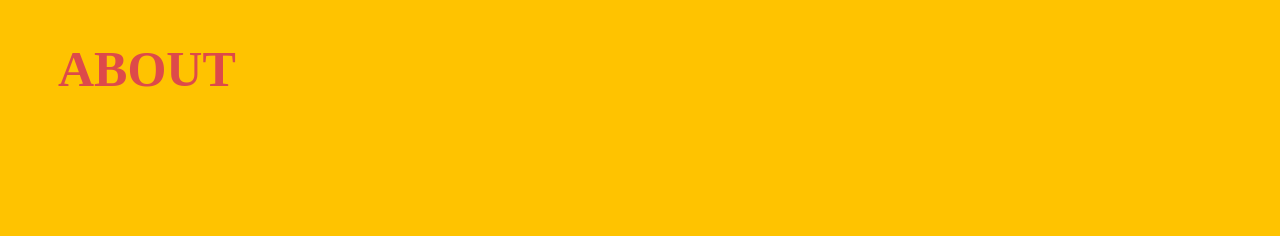
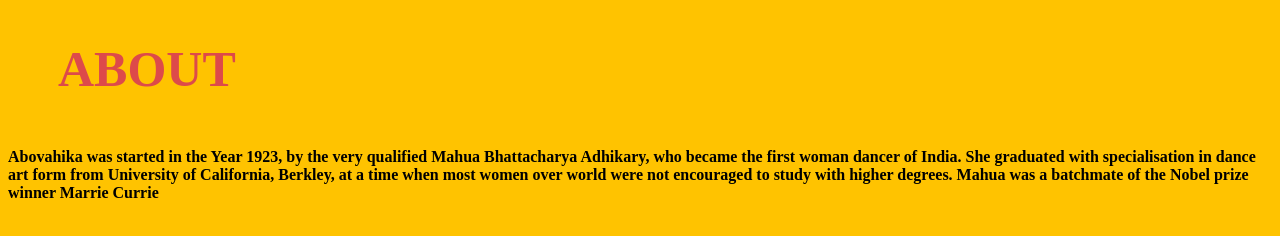
Before and after one commit to aishikadhikary/Abovahika-New, a plain HTML site: page abovahika_about.html in a window 1280 px wide. Drawn offline with Linux system fonts and the light colour scheme.

Commit message:
Commit 2 for Abovahika

```diff
--- a/abovahika_about.html
+++ b/abovahika_about.html
@@ -9,7 +9,10 @@
 </head>
 <body>
     <h3 class="c1">ABOUT</h3>
-
+    <h4>Abovahika was started in the Year 1923, by the very qualified Mahua Bhattacharya Adhikary, who became the first woman dancer of India.
+        She graduated with specialisation in dance art form from University of California, Berkley, at a time when most women over world were
+        not encouraged to study with higher degrees. Mahua was a batchmate of the Nobel prize winner Marrie Currie
+    </h4>
 
 </body>
 </html>
```
